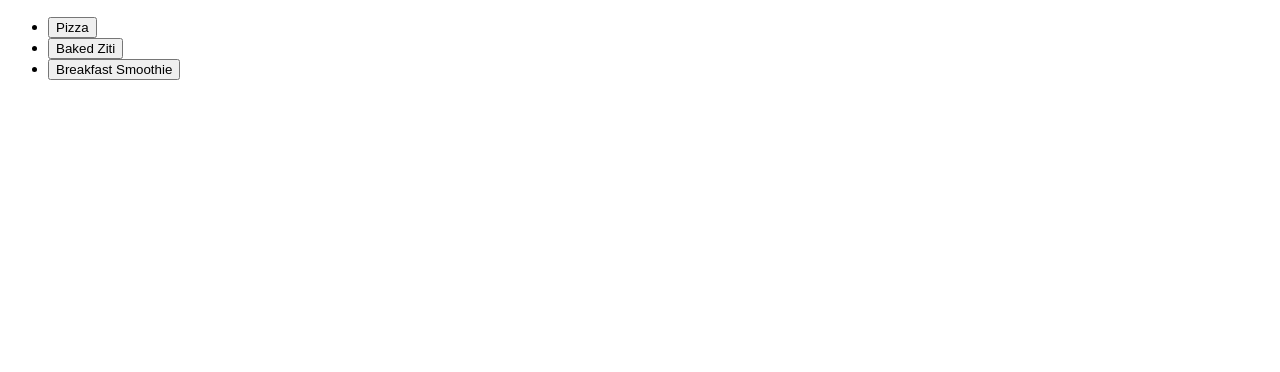
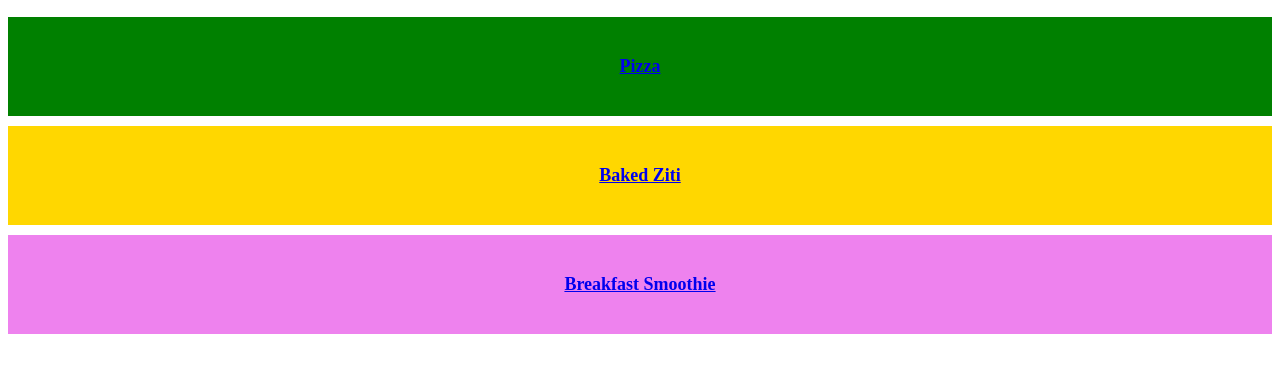
Before and after one commit to Macnteej/TJ-recipes-practice, a plain HTML site: page index.html in a window 1280 px wide. Shown: the part 108-480 px from the top of the page. Drawn offline with Linux system fonts and the light colour scheme.

Commit message:
Updated button layout

```diff
--- a/index.html
+++ b/index.html
@@ -9,10 +9,8 @@
 </head>
     <body>
         <h1>TJ's Recipes</h1>
-        <ul>
-            <li><a href="./recipes/pizza.html"><button>Pizza</button></a></li>
-            <li><a href="./recipes/Baked-Ziti.html"><button>Baked Ziti</button></a></li>
-            <li><a href="./recipes/Breakfast-Smoothie.html"><button>Breakfast Smoothie</button></a></li>
-        </ul>
-    </body>
+            <div class="Pizza"><a href="./recipes/pizza.html"><h2>Pizza<h2></a></div>
+            <div class="Baked-Ziti"><a href="./recipes/Baked-Ziti.html"><h2>Baked Ziti</h2></a></div>
+            <div class="Breakfast-Smoothie"><a href="./recipes/Breakfast-Smoothie.html"><h2>Breakfast Smoothie</h2></a></div>
+        </body>
 </html>
```
